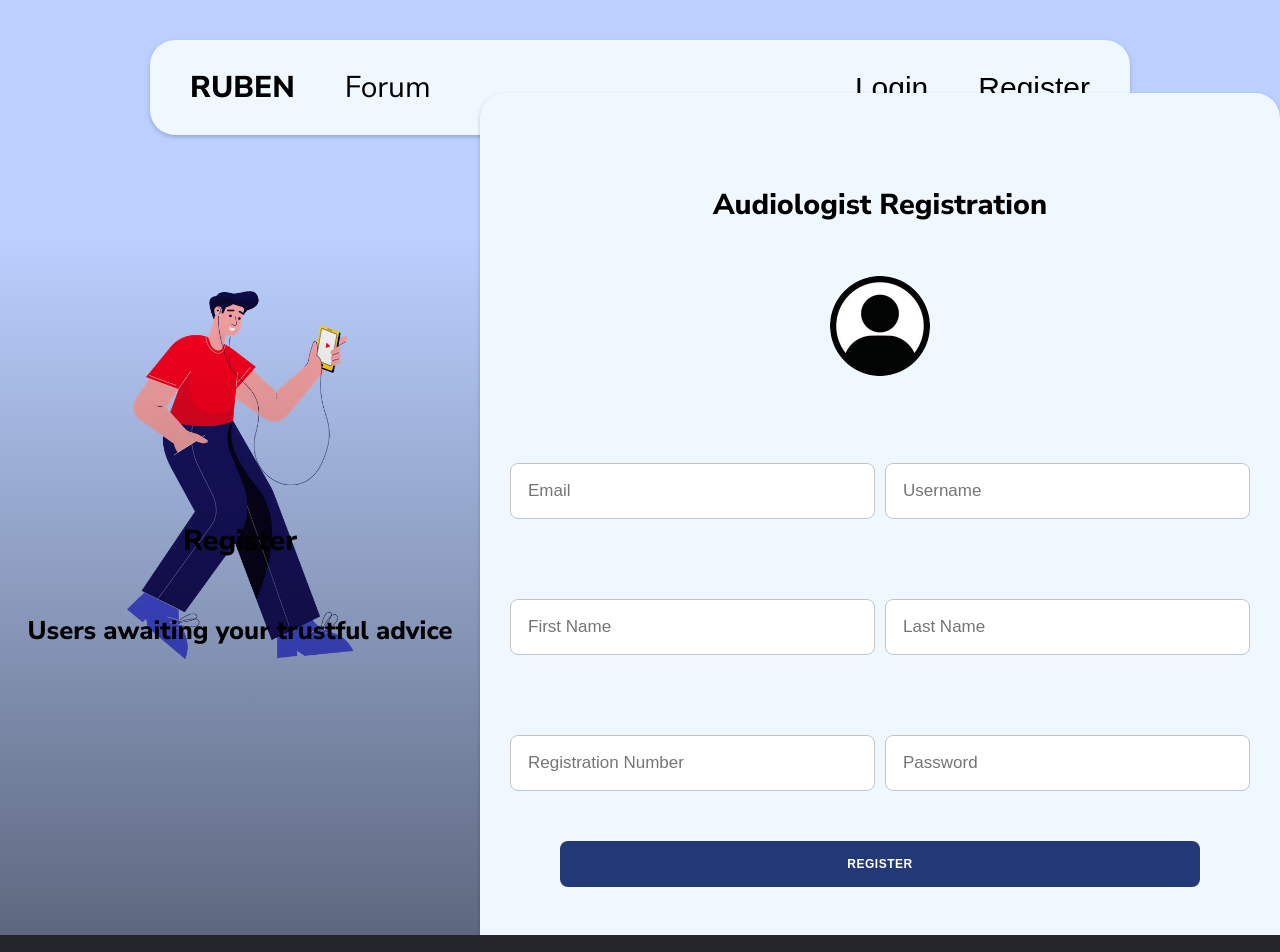
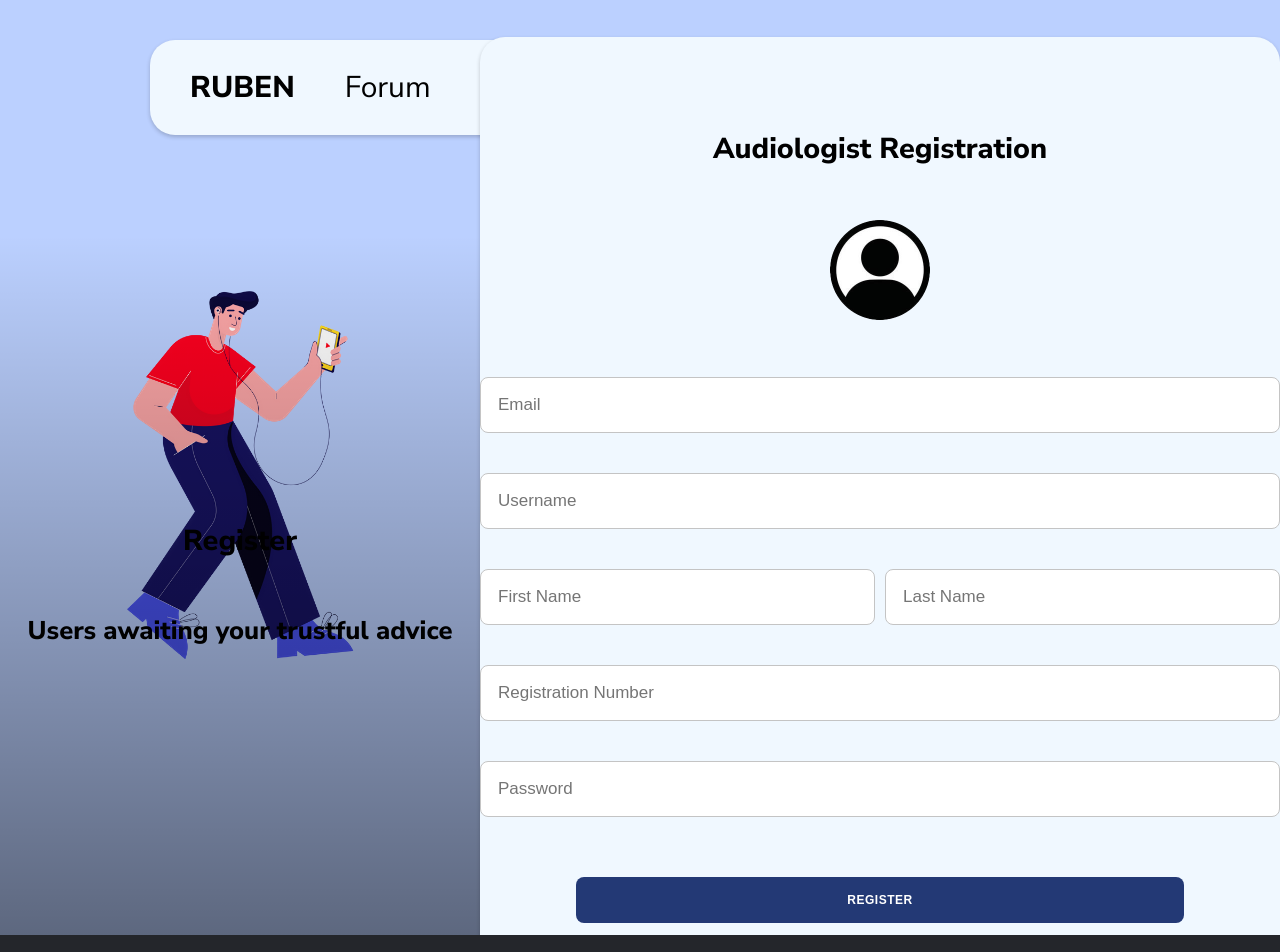
Before and after one commit to HearingHealthApp/Ruben, a React (Vite) app in the folder ear-health-project-ui/: page /register/doctor in a window 1280 px wide. Shown: the top 952 px of the page. Built offline with nearby package versions, Linux system fonts and the light colour scheme; a web font is replaced by a local one.

Commit message:
Doctor Registration CSS updates

```diff
--- a/ear-health-project-ui/src/components/RegisterDoctor/RegisterDoctor.css
+++ b/ear-health-project-ui/src/components/RegisterDoctor/RegisterDoctor.css
@@ -1,14 +1,10 @@
-.audio-inputs{
+.audio-inputs {
   display: flex;
   flex-direction: row;
   justify-content: center;
   margin: 0%;
-    padding: 30px;
-    gap: 10px;
-
+  padding: 0px 0px 20px;
 }
-
-
 
 .form-input1 {
   display: block;
@@ -21,3 +17,17 @@
   font-size: 17px;
   font-weight: 400;
 }
+
+#error-display-doctor {
+  color: red;
+  margin-top: 20px;
+}
+
+.audio-inputs-special {
+    display: flex;
+    flex-direction: row;
+    justify-content: center;
+    margin: 0%;
+    padding: 0px 0px 20px;
+    gap: 10px;
+}
--- a/ear-health-project-ui/src/components/RegisterDoctor/RegisterDoctor.jsx
+++ b/ear-health-project-ui/src/components/RegisterDoctor/RegisterDoctor.jsx
@@ -65,7 +65,7 @@ const RegisterDoctor = ({ loginHandler, userUpdater }) => {
               />
             </section>
             <div className="all-inputs">
-            <div className="reg-name">
+              <div className="reg-user-pass">
                 <div className="audio-inputs">
                   <input
                     className="form-input1"
@@ -75,7 +75,11 @@ const RegisterDoctor = ({ loginHandler, userUpdater }) => {
                     required
                     placeholder="Email"
                   />
+                </div>
+              </div>
 
+              <div className="reg-user-pass">
+                <div className="audio-inputs">
                   <input
                     className="form-input1"
                     type="text"
@@ -88,7 +92,7 @@ const RegisterDoctor = ({ loginHandler, userUpdater }) => {
               </div>
 
               <div className="reg-user-pass">
-              <div className="audio-inputs">
+                <div className="audio-inputs-special">
                   <input
                     className="form-input1"
                     type="text"
@@ -119,7 +123,11 @@ const RegisterDoctor = ({ loginHandler, userUpdater }) => {
                     required
                     placeholder="Registration Number"
                   />
+                </div>
+              </div>
 
+              <div className="reg-user-pass">
+                <div className="audio-inputs">
                   <input
                     className="form-input1"
                     type="password"
@@ -131,12 +139,14 @@ const RegisterDoctor = ({ loginHandler, userUpdater }) => {
                 </div>
               </div>
             </div>
-            {/* above div place */}
-
-            <button className="register-bttn" type="submit">Register</button>
+            <div className="login-bottom">
+              <button className="register-bttn" type="submit">
+                Register
+              </button>
+              <p id="error-display-doctor">{registrationError}</p>
+            </div>
           </form>
         </div>
-        <p>{registrationError}</p>
       </div>
     </div>
   );
--- a/ear-health-project-ui/src/components/RegisterPage/RegisterPage.jsx
+++ b/ear-health-project-ui/src/components/RegisterPage/RegisterPage.jsx
@@ -128,4 +128,3 @@ const RegisterPage = ({ loginHandler, userUpdater }) => {
 };
 
 export default RegisterPage;
-//yurrrrrrrrr@mail.com
```
Lines whose indentation alone changed are shown as unchanged.
